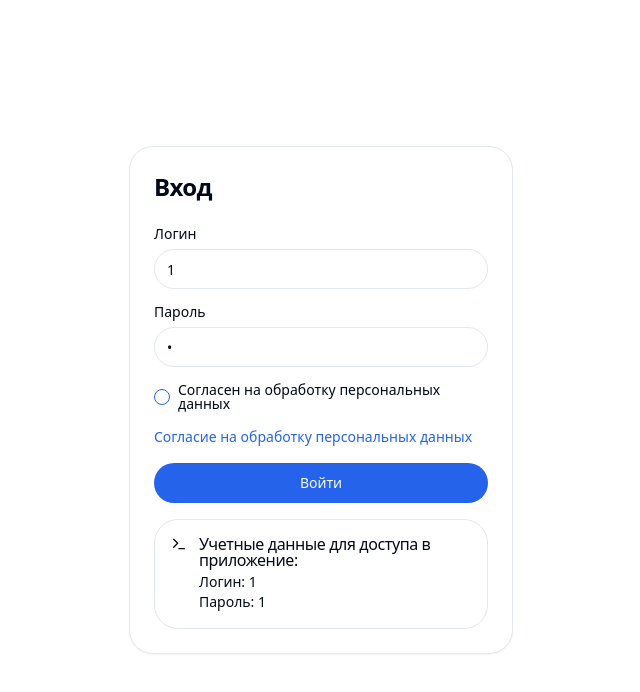
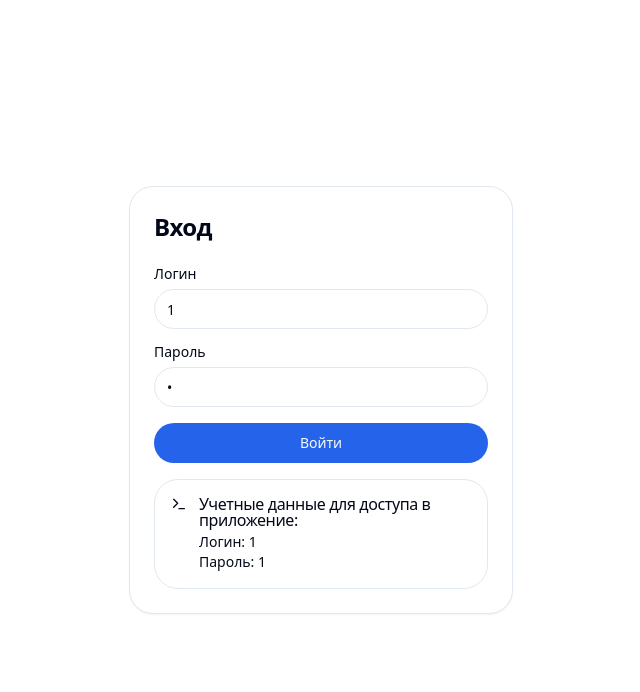
Before and after one commit to avalanche05/iu, a React (Vite) app in the folder frontend/: page /login in a window 1280 px wide. Shown: the top 692 px of the page, without its empty margins (319-959 px from the left). Built offline with nearby package versions, Linux system fonts and the light colour scheme; no server answers.

Commit message:
front: убрать согласие на обработку перс данных

```diff
--- a/frontend/src/pages/Login.tsx
+++ b/frontend/src/pages/Login.tsx
@@ -68,23 +68,6 @@ export function Login() {
                             />
                         </div>
 
-                        <div className='flex items-center space-x-2'>
-                            <Checkbox required id='terms' />
-                            <label
-                                htmlFor='terms'
-                                className='text-sm font-medium leading-none peer-disabled:cursor-not-allowed peer-disabled:opacity-70'
-                            >
-                                Согласен на обработку персональных данных
-                            </label>
-                        </div>
-                        <a
-                            href='https://storage.yandexcloud.net/hack-s3/%D0%A1%D0%BE%D0%B3%D0%BB%D0%B0%D1%81%D0%B8%D0%B5_%D0%BD%D0%B0_%D0%BE%D0%B1%D1%80%D0%B0%D0%B1%D0%BE%D1%82%D0%BA%D1%83_%D0%BF%D0%B5%D1%80%D1%81%D0%BE%D0%BD%D0%B0%D0%BB%D1%8C%D0%BD%D1%8B%D1%85_%D0%B4%D0%B0%D0%BD%D0%BD%D1%8B%D1%85.docx'
-                            target='_blank'
-                            className='text-sm font-medium text-blue-600 hover:underline'
-                        >
-                            Согласие на обработку персональных данных
-                        </a>
-
                         <LoaderButton isLoading={loading} type='submit' className='w-full'>
                             Войти
                         </LoaderButton>
```
